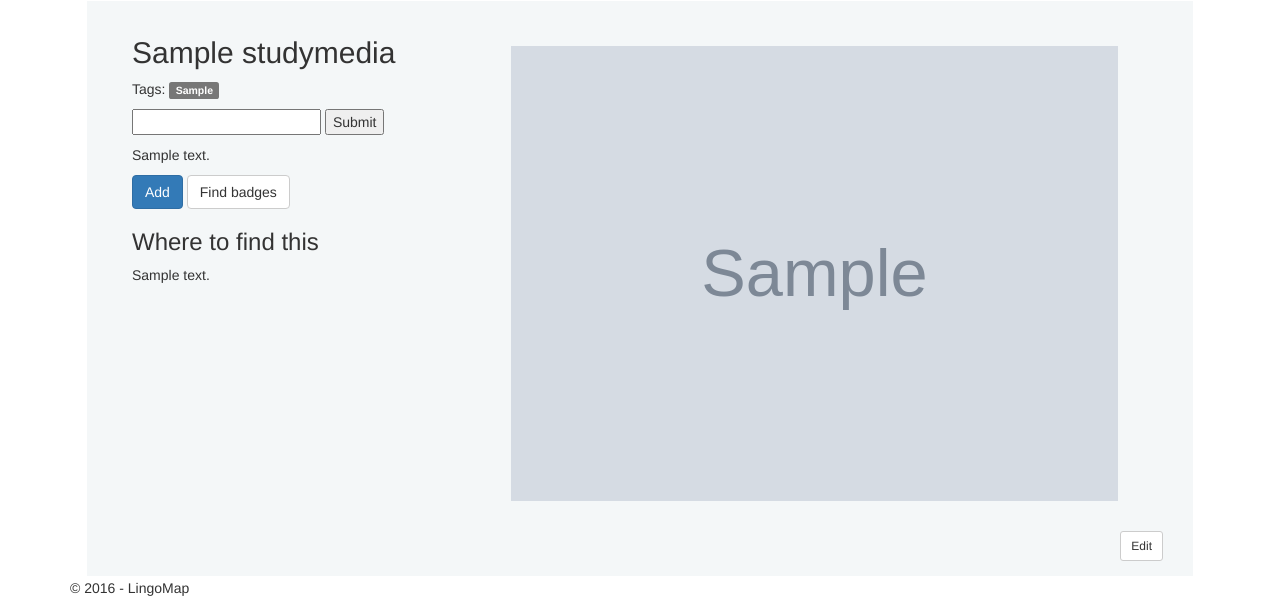
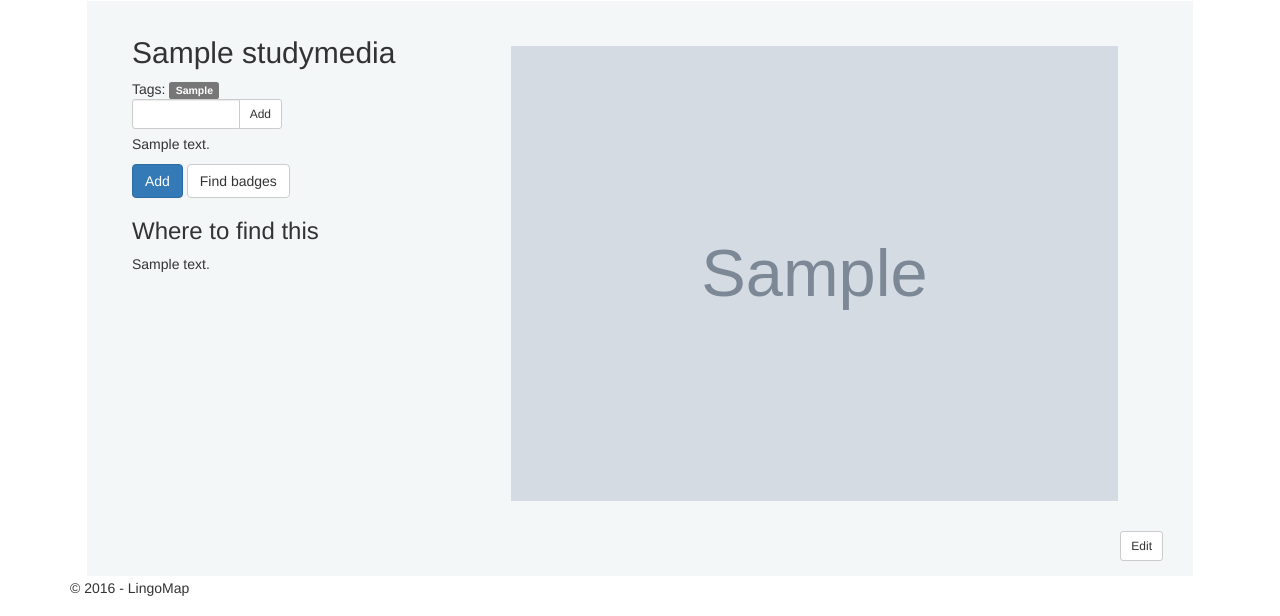
Before and after one commit to gabeculbertson/LingoMap, a Django app: page /resources/1/ in a window 1280 px wide. Shown: the part 51-667 px from the top of the page. Run offline with Django 3.2, Linux system fonts and the light colour scheme; tables that the repository leaves empty hold one stand-in row (values such as "Sample post"); grey boxes marked "Sample" are stand-in pictures; some libraries are stand-ins or nearby versions.

Commit message:
more on tags

```diff
--- a/server/common/models.py
+++ b/server/common/models.py
@@ -1,6 +1,7 @@
 from django.db import models
 
 TAG_ADD_VALIDITY_BOOST = 1.2
+TAG_FLAG_VALIDITY_DAMP = 0.9
 
 
 class Tag(models.Model):
--- a/server/common/templates/common/_tag_list.html
+++ b/server/common/templates/common/_tag_list.html
@@ -1,16 +1,21 @@
-<p>Tags:
+<div>Tags:
 
 {% for tag in tags %}
 <span class="label label-default">{{ tag.tag }}</span>
 {% endfor %}
-<form method="post" action="{{ action }}">
+
+</div>
+<form method="post" action="{{ action }}" class="tag-add-input-group">
     {% csrf_token %}
     <input type="hidden" name="next" value="{{ request.path }}" />
     <input type="hidden" name="id" value="{{ id }}" />
-    <input type="text" name="tag" class="tags-autocomplete" />
-    <input type="submit" />
+    <div class="input-group input-group-sm">
+        <input type="text" name="tag" class="tags-autocomplete form-control" />
+        <div class="input-group-btn">
+        <input type="submit" class="btn btn-default" value="Add" />
+        </div>
+    </div>
 </form>
-</p>
         <script type="text/javascript">
             $(document).ready(function () {
                 $('.tags-autocomplete').autocomplete({
--- a/server/resources/views.py
+++ b/server/resources/views.py
@@ -5,7 +5,7 @@ from django.contrib.auth.decorators import login_required
 
 from .models import StudyMedia, StudyMediaTags
 
-from common.views import TagAddView
+from common.views import TagAddView, TagFlagView
 
 from dashboard.models import UserResources
 
@@ -52,6 +52,11 @@ class MediaTagAddView(TagAddView):
     field = 'media'
 
 
+class MediaTagFlagView(TagFlagView):
+    klass = StudyMediaTags
+    field = 'media'
+
+
 @login_required
 def favorite(request, rid):
     UserResources(user=request.user, resource_id=rid).save()
--- a/server/static/css/site.css
+++ b/server/static/css/site.css
@@ -16,11 +16,6 @@ body {
     white-space: normal;
 }
 
-/* Set width on the form input elements since they're 100% wide by default */
-input,
-select {
-    max-width: 280px;
-}
 
 [class*="col-"] {
     padding: 0;
@@ -203,3 +198,13 @@ h3 {
 .glyphicon-remove:hover{
     color: gray;
 }
+
+
+/*------------------*/
+/* TAGS             */
+/*------------------*/
+.tag-add-input-group {
+    display: inline-block;
+    max-width: 150px;
+
+}
```
Also changed, not shown: server/common/views.py (+27 -7 lines).
